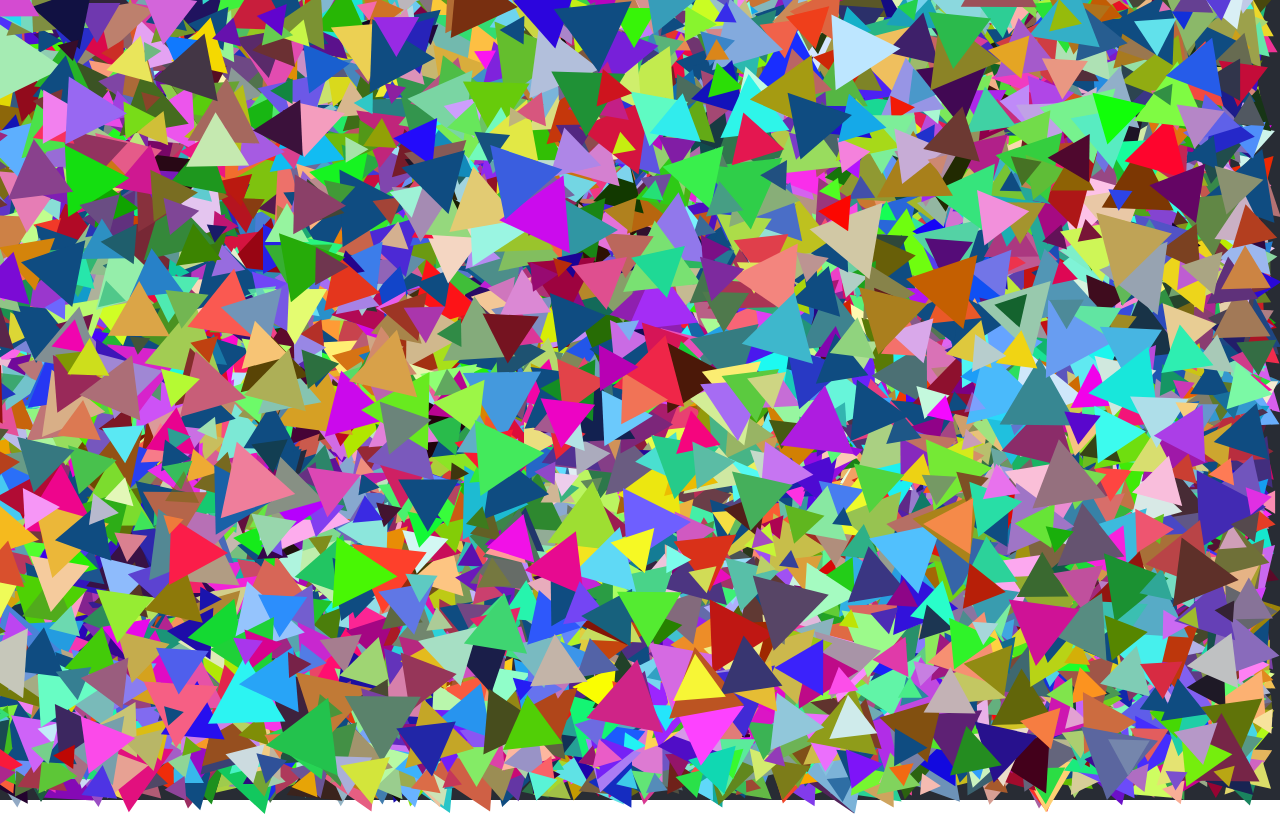
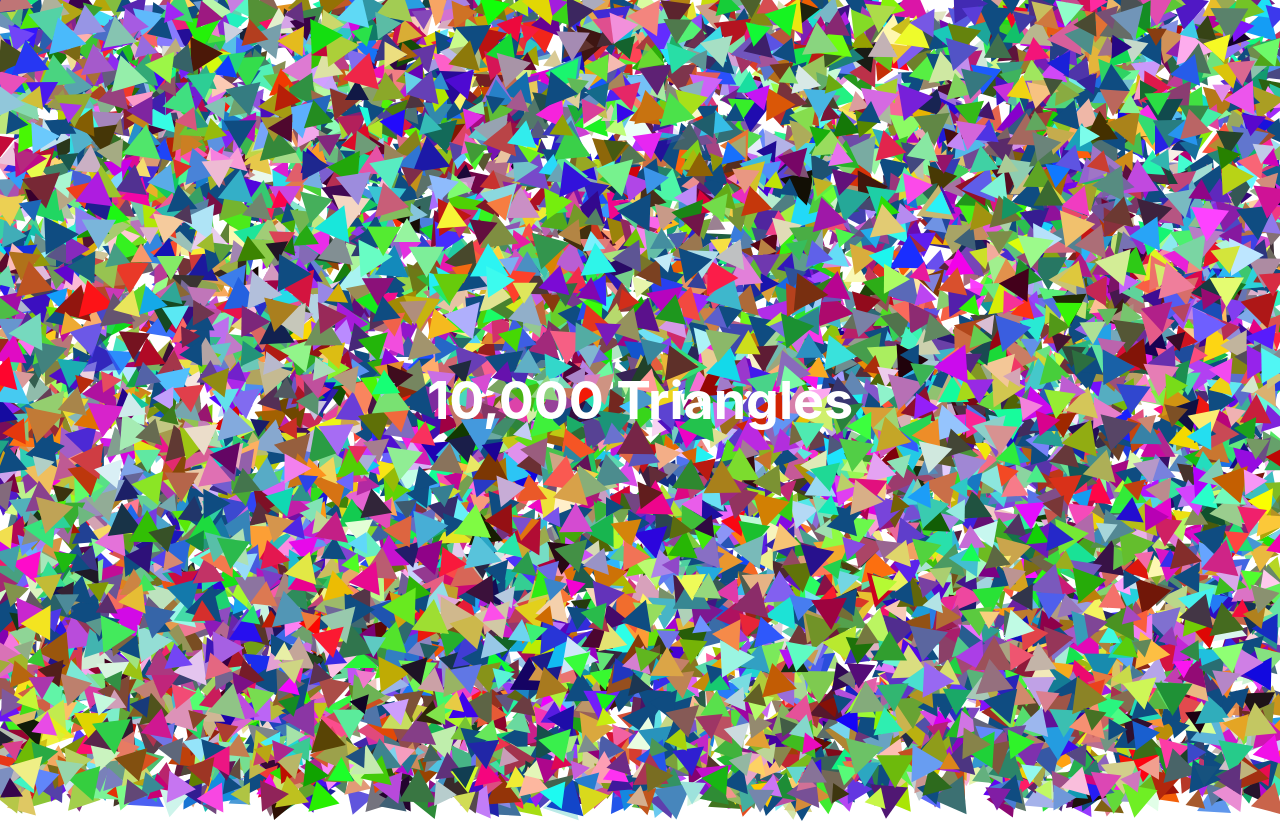
Before and after one commit to goodeats/drawpatq, a React (Create React App) app: page / in a window 1280 px wide. Shown: the top 821 px of the page. Built offline with nearby package versions, Linux system fonts and the light colour scheme.

Commit message:
fitting all triangles on page with no whitespace

```diff
--- a/src/App.css
+++ b/src/App.css
@@ -1,3 +1,8 @@
+body {
+  /* no scroll */
+  overflow: hidden;
+}
+
 .App {
   text-align: center;
 }
@@ -14,14 +19,23 @@
 }
 
 .App-header {
-  background-color: #282c34;
   min-height: 100vh;
+  min-width: 100vh;
+
   display: flex;
   flex-direction: column;
   align-items: center;
   justify-content: center;
+
+  overflow: hidden;
+
+  background-color: #fff;
   font-size: calc(10px + 2vmin);
   color: white;
+}
+
+.App-header-h1 {
+  z-index: 1;
 }
 
 .App-link {
--- a/src/App.js
+++ b/src/App.js
@@ -6,9 +6,15 @@ function App() {
   return (
     <div className="App">
       <header className="App-header">
-        <h1>Drawpatq!</h1>
+        <h1 className="App-header-h1">10,000 Triangles</h1>
         {Array.from(Array(10000), (e, i) => {
-          return <Triangle />;
+          return (
+            <Triangle
+              key={i}
+              lowerWidth={10}
+              upperWidth={20}
+            />
+          );
         })}
       </header>
     </div>
--- a/src/components/Triangle.js
+++ b/src/components/Triangle.js
@@ -5,8 +5,10 @@ export default class Triangle extends React.Component {
 
   constructor(props){
     super(props)
+    const upperWidth = this.props.upperWidth || 40;
+    const lowerWidth = this.props.lowerWidth || 10;
     this.state = {
-      width: this.getRandomInt(40, 10),
+      width: this.getRandomInt(upperWidth, lowerWidth),
       top: 0,
       left: 0,
       borderWidth: 0,
@@ -15,23 +17,23 @@ export default class Triangle extends React.Component {
     };
   }
 
-  componentWillMount(){
+  componentDidMount(){
     this.setTriangleStyles()
   }
 
   setTriangleStyles(){
     this.setState({
       top: this.setRandomPos(),
-      left: this.setRandomPos(true),
+      left: this.setRandomPos(),
       borderWidth: this.setWidth(),
       borderColor: this.setBorderColor(),
       transform: this.setTransform()
     });
   }
 
-  setRandomPos(left = false){
-    const percentage = this.getRandomInt(100);
-    return "calc(" + percentage + "% - " + this.equilateralHeight(this.state.width) + "px)";
+  // this calc works to fill the triangles on the edges of the whole view
+  setRandomPos(){
+    return "calc(" + Math.random() * 100 + "% - " + this.equilateralHeight(this.state.width) / 2 + "px)";
   }
 
   getRandomInt(max, min = 0) {
@@ -61,7 +63,7 @@ export default class Triangle extends React.Component {
   render(){
     return (
       <div
-        class="Triangle Triangle-equilateral"
+        className="Triangle Triangle-equilateral"
         style={{
           top: this.state.top,
           left: this.state.left,
```
